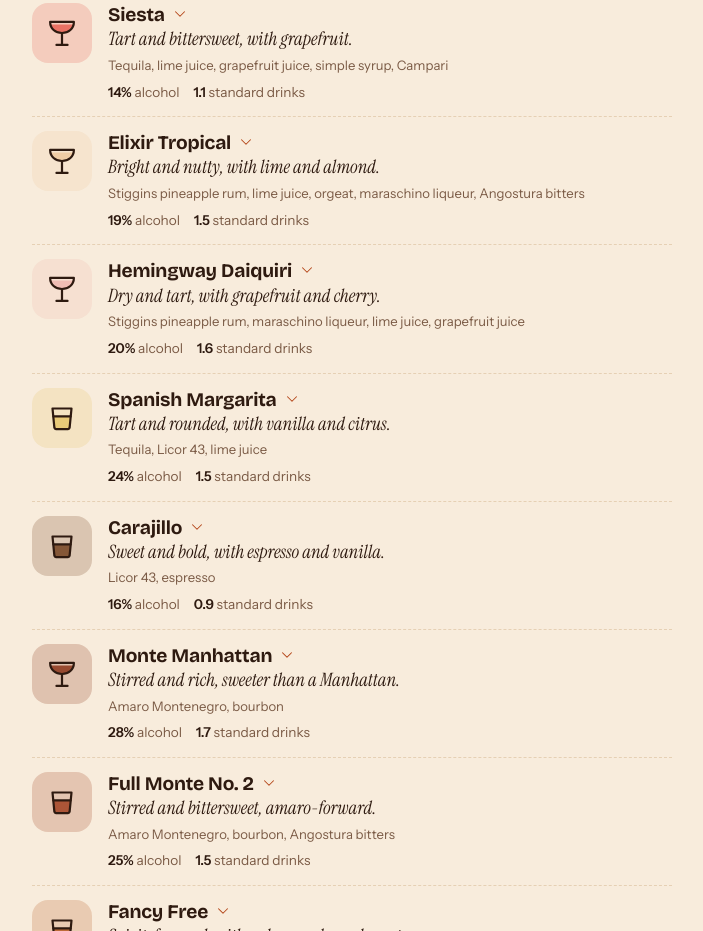
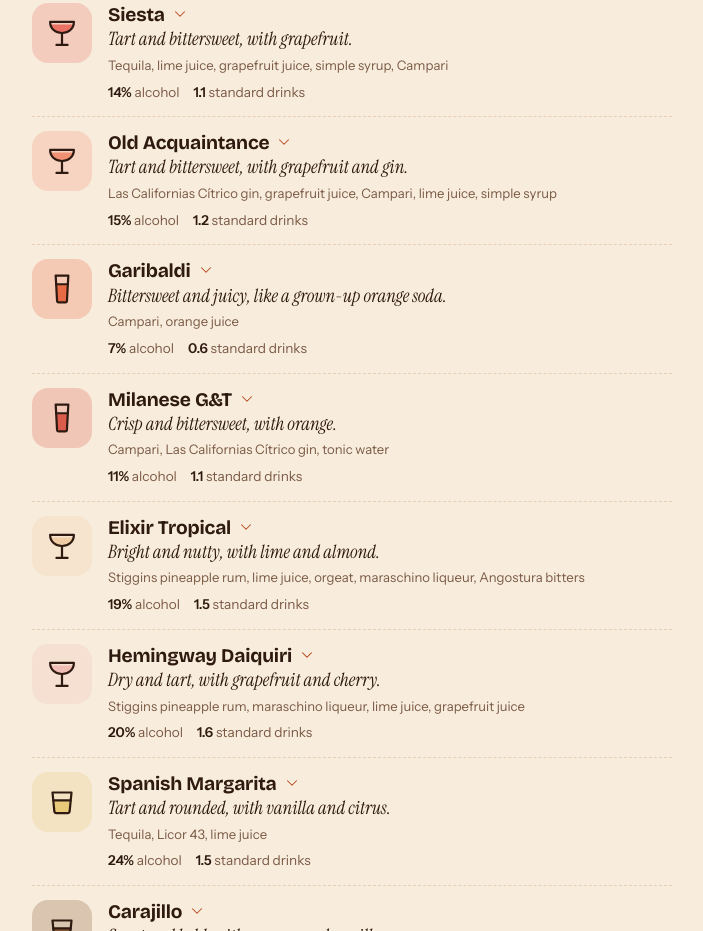
Before and after one commit to rpreble5/drinks, a plain HTML site: page index.html in a window 1280 px wide. Shown: the part 5950-6881 px from the top of the page, without its empty margins (288-991 px from the left). Drawn offline with nearby package versions, Linux system fonts and the light colour scheme.

Commit message:
Add Old Acquaintance, Garibaldi and Milanese G&T
All three are established Campari drinks that need no vermouth, with
amounts taken from Difford's Guide and Punch.

Co-Authored-By: Claude Sonnet 5.5 <noreply@anthropic.com>
Claude-Session: https://claude.ai/code/session_019Jy8gQAJX6Nx78CX34v6fw

```diff
--- a/index.html
+++ b/index.html
@@ -340,6 +340,15 @@ dl.spec .hint { margin-left: 6px; font-size: .78rem; font-weight: 400; opacity:
     { id: "siesta", name: "Siesta", base: "Tequila", glass: "coupe", color: "#e8685a", method: "shaken", garnish: "a lime wheel", tip: "Created by Katie Stipe at Flatiron Lounge in New York. A Margarita with grapefruit and a touch of Campari.", tl: "😴🍊🌵",
       taste: "Tart and bittersweet, with grapefruit.",
       ing: [I("Tequila", 1.5, "oz", TQ), I("Lime juice", 0.75), I("Grapefruit juice", 0.5), I("Simple syrup", 0.75, "oz", 0, 1), I("Campari", 0.25, "oz", CP)] },
+    { id: "old-acquaintance", name: "Old Acquaintance", base: "Gin", glass: "coupe", color: "#f08a6a", method: "shaken", garnish: "a grapefruit twist", tip: "Adapted by Henrik Buus Larsen from the Old Friend. It works with a rich syrup, 2 parts sugar to 1 part water.", tl: "🥂🍊🍋",
+      taste: "Tart and bittersweet, with grapefruit and gin.",
+      ing: [I("Las Californias Cítrico gin", 1.5, "oz", GN), I("Grapefruit juice", 0.75), I("Campari", 0.5, "oz", CP), I("Lime juice", 0.5), I("Simple syrup", 0.5, "oz", 0, 1)] },
+    { id: "garibaldi", name: "Garibaldi", base: "Amaro", glass: "tall", color: "#e8603a", method: "built", garnish: "an orange wedge", tip: "From Naren Young at Dante in New York. Fresh-squeezed orange juice makes it.", tl: "🍊❤️🇮🇹",
+      taste: "Bittersweet and juicy, like a grown-up orange soda.",
+      ing: [I("Campari", 1.5, "oz", CP), I("Orange juice", 4)] },
+    { id: "milanese-gt", name: "Milanese G&T", base: "Gin", glass: "tall", color: "#d8503f", method: "built", garnish: "an orange slice", tip: "Adapted from a 2016 recipe at Campari's London office.", tl: "🍊🫧🌿",
+      taste: "Crisp and bittersweet, with orange.",
+      ing: [I("Campari", 1, "oz", CP), I("Las Californias Cítrico gin", 1, "oz", GN), I("Tonic water", 4, "top")] },
     { id: "elixir-tropical", name: "Elixir Tropical", base: "Rum", glass: "coupe", color: "#efc9a0", method: "shaken", garnish: "mint and a little grated nutmeg", tip: "Created in 2017 by Maurizio la Spina in Naples. It's made with light rum and 3 mint leaves shaken in.", tl: "🌴🌰🌿",
       taste: "Bright and nutty, with lime and almond.",
       ing: [I("Stiggins pineapple rum", 2, "oz", RM), I("Lime juice", 0.75), I("Orgeat", 0.75, "oz", 0, 1), I("Maraschino liqueur", 0.25, "oz", ML), I("Angostura bitters", 3, "dash", BT)] },
```
